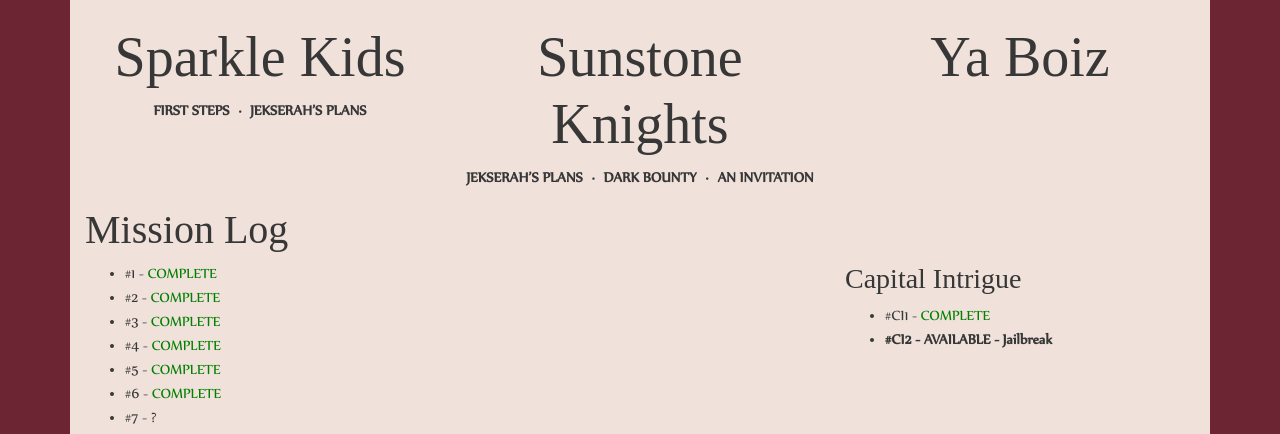
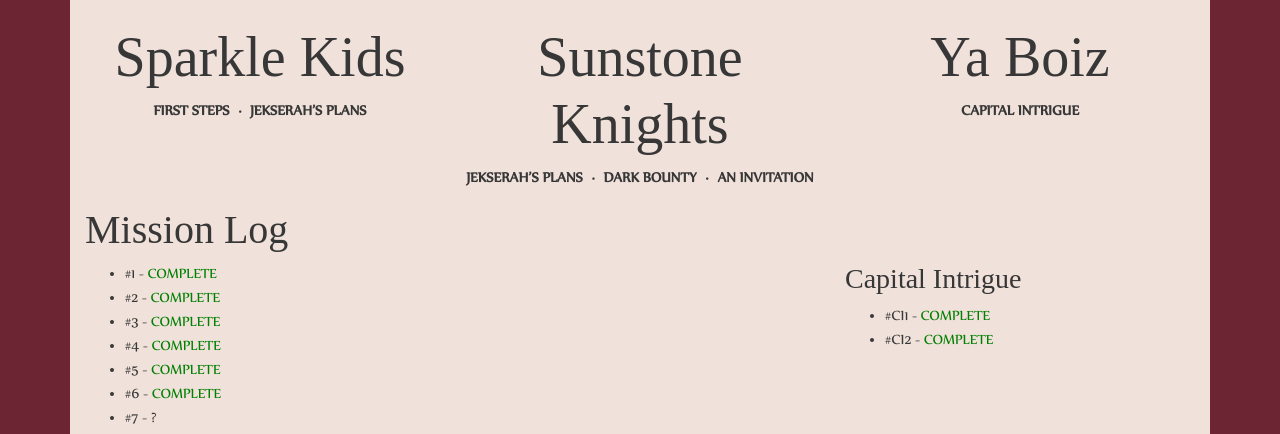
Before and after one commit to Divegato/gloomhaven-travel-log, a Jekyll site: the page built from index.html, in a window 1280 px wide. Shown: the part 658-1092 px from the top of the page. Built offline with Jekyll 4.4.1, drawn with Linux system fonts in a browser that asks for light colours; nearby versions of some CDN libraries; some web fonts are replaced.

Commit message:
CI2 - Jailbreak

```diff
--- a/_data/missions.json
+++ b/_data/missions.json
@@ -163,7 +163,7 @@
         {
             "number": "CI2",
             "name": "Jailbreak",
-            "status": "available",
+            "status": "complete",
             "campaign": "Capital Intrigue"
         }
     ]
--- a/_sass/theme.scss
+++ b/_sass/theme.scss
@@ -22,6 +22,7 @@ body {
             font-family: 'Nyala', serif;
             font-weight: bold;
             text-align: center;
+            text-transform: uppercase;
             padding: 0;
             li {
                 display: inline-block;
--- a/index.html
+++ b/index.html
@@ -25,6 +25,9 @@ layout: default
   </div>
   <div class="col-md-4 col-12">
     <h1>Ya Boiz</h1>
+    <ul class="achievements party-achievements">
+      <li>Capital Intrigue</li>
+    </ul>
   </div>
 </div>
 <div class="row d-none">
```
Also changed, not shown: images/enemies/city-guard.jpg (added), 1 other file.
